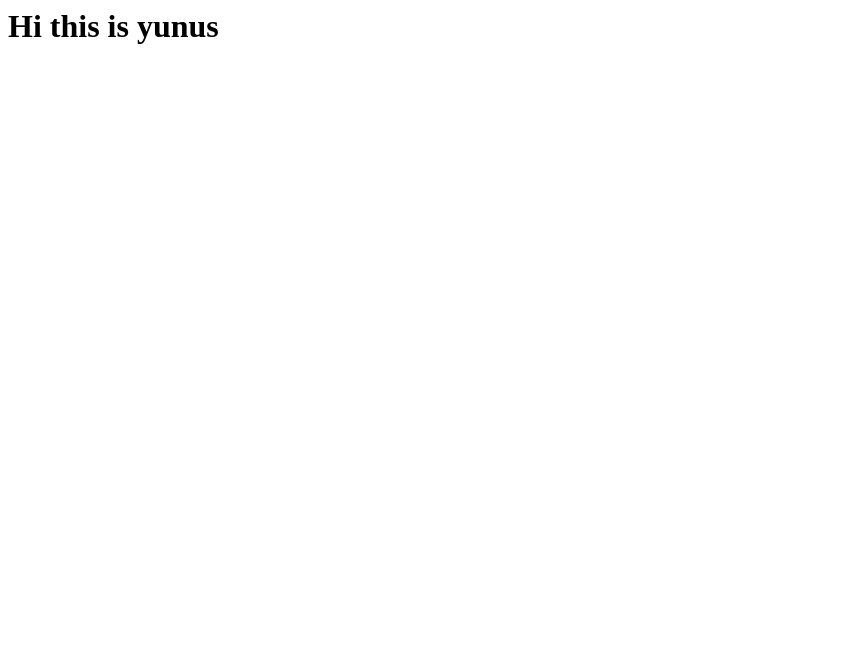
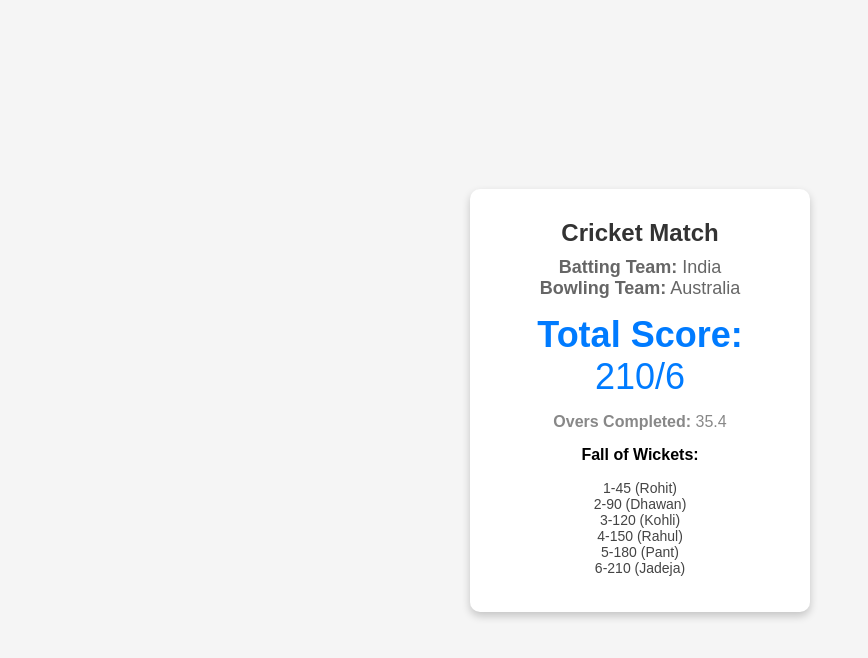
Before and after one commit to Smuhammadyunus/yunu, a plain HTML site: page index.html in a window 1280 px wide. Shown: the whole page, without its empty margins (0-868 px from the left). Drawn offline with Linux system fonts and the light colour scheme.

Commit message:
Update index.html

```diff
--- a/index.html
+++ b/index.html
@@ -1,5 +1,89 @@
-<html>
-	<h1>
-		Hi this is yunus
-	</h1>
+<!DOCTYPE html>
+<html lang="en">
+<head>
+    <meta charset="UTF-8">
+    <meta name="viewport" content="width=device-width, initial-scale=1.0">
+    <title>Cricket Scoreboard</title>
+    <style>
+        body {
+            font-family: Arial, sans-serif;
+            display: flex;
+            justify-content: center;
+            align-items: center;
+            height: 100vh;
+            background-color: #f5f5f5;
+            margin: 0;
+        }
+        .scoreboard {
+            width: 300px;
+            padding: 20px;
+            border-radius: 10px;
+            background-color: #fff;
+            box-shadow: 0 4px 8px rgba(0, 0, 0, 0.2);
+            text-align: center;
+        }
+        .scoreboard h2 {
+            margin: 10px 0;
+            font-size: 24px;
+            color: #333;
+        }
+        .scoreboard .team-info {
+            font-size: 18px;
+            color: #666;
+        }
+        .scoreboard .score {
+            font-size: 36px;
+            margin: 15px 0;
+            color: #007bff;
+        }
+        .scoreboard .overs {
+            font-size: 16px;
+            color: #888;
+            margin: 5px 0;
+        }
+        .scoreboard .fall-of-wickets {
+            margin-top: 15px;
+        }
+        .scoreboard .fall-of-wickets ul {
+            list-style: none;
+            padding: 0;
+            color: #444;
+        }
+        .scoreboard .fall-of-wickets ul li {
+            font-size: 14px;
+        }
+    </style>
+</head>
+<body>
+
+<div class="scoreboard">
+    <h2>Cricket Match</h2>
+
+    <div class="team-info">
+        <strong>Batting Team:</strong> India <br>
+        <strong>Bowling Team:</strong> Australia
+    </div>
+
+    <div class="score">
+        <strong>Total Score:</strong> 210/6
+    </div>
+
+    <div class="overs">
+        <strong>Overs Completed:</strong> 35.4
+    </div>
+
+    <div class="fall-of-wickets">
+        <strong>Fall of Wickets:</strong>
+        <ul>
+            <li>1-45 (Rohit)</li>
+            <li>2-90 (Dhawan)</li>
+            <li>3-120 (Kohli)</li>
+            <li>4-150 (Rahul)</li>
+            <li>5-180 (Pant)</li>
+            <li>6-210 (Jadeja)</li>
+        </ul>
+    </div>
+</div>
+
+</body>
 </html>
```
